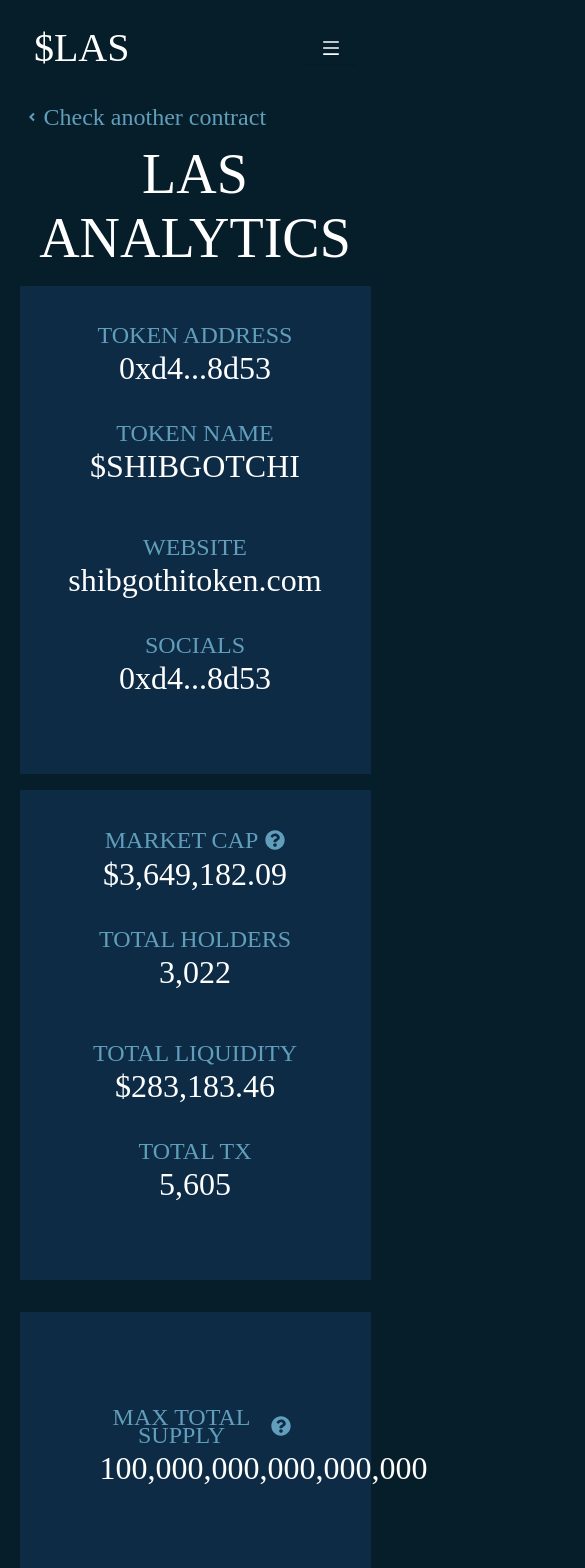
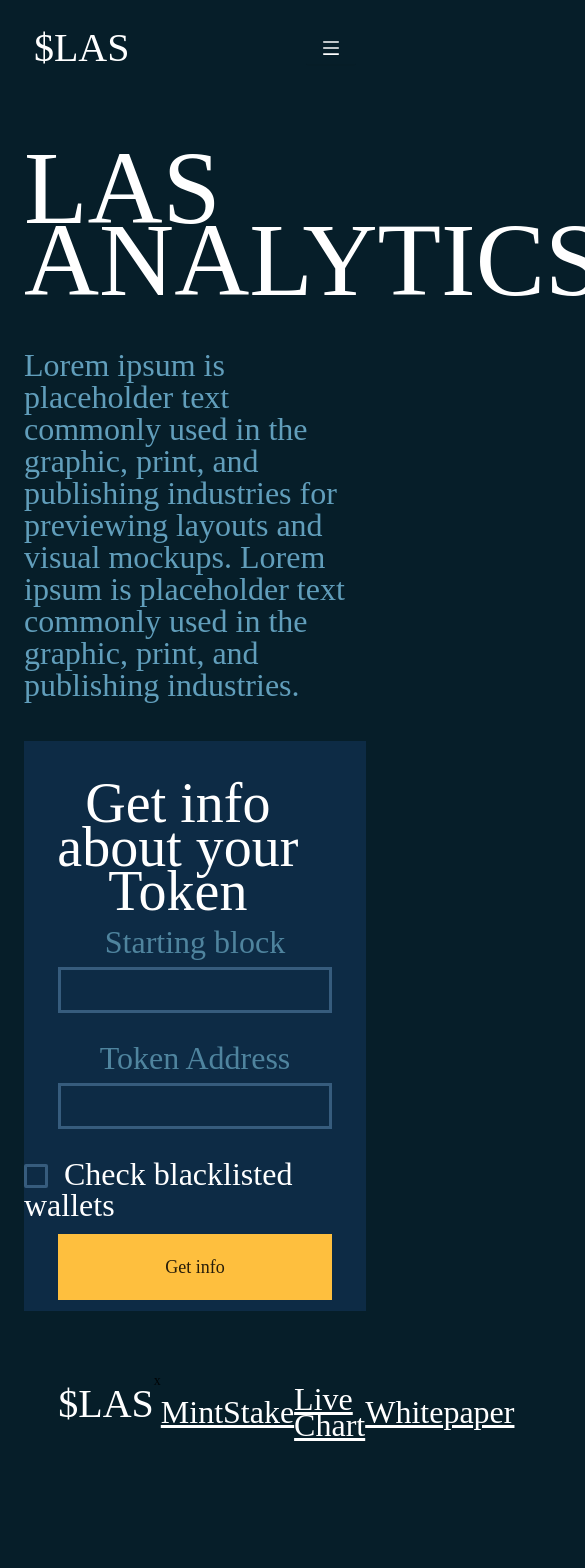
Before and after one commit to TukhtayevaRoziya/test_project, a Next.js app: page / in a window 390 px wide. Shown: the top 1568 px of the page, 585 px wide, since content can reach past the window. After the commit the page ends 1486 px from the top, so only its background shows below. Built offline with nearby package versions, Linux system fonts and the light colour scheme; a web font is replaced by a local one.

Commit message:
some fix

```diff
--- a/components/Home.jsx
+++ b/components/Home.jsx
@@ -1,5 +1,4 @@
 import Head from "next/head";
-
 import { Header } from "./header/Header";
 import { Table2 } from "./table/Table";
 import { Navbar } from "./navbar/Navbar";
@@ -13,8 +12,10 @@ export const Home = () => {
       <Head>
         <title>Lemonade Ape Stand</title>
       </Head>
+        <title>Lemonade Ape Stand</title>
       <Header />
       <Navbar smDisplay={"smDisplay"} />
+
       <Analytics />
       <div className={"myTable"}>
         <h1 className={styles.home__table_title}>
--- a/components/analytics/Analytics.module.css
+++ b/components/analytics/Analytics.module.css
@@ -127,14 +127,17 @@
     width: 90%
   }
   .analytics__body__title{
-    font-size: 56px;
+    font-size: 90px;
     margin-bottom: 0;
     margin-top: 0;
-    line-height: 64px;
+    line-height: 72px;
+    padding-top: 1rem;
+    padding-bottom: 1rem;
   }
 
   .analytics__body__check{
-    font-size: 24px
+    font-size: 32px;
+    line-height: 26px;
   }
 
   .analytics__body__block__box__titles div h3{
--- a/components/analytics/bigBlock/BigBlock.module.css
+++ b/components/analytics/bigBlock/BigBlock.module.css
@@ -54,4 +54,7 @@ all: unset;
   font-size: 50px;
   line-height: 50px
 }
+.bigBlock__img{
+  width: 100%
 }
+}
--- a/components/analytics/chart/Chart.module.css
+++ b/components/analytics/chart/Chart.module.css
@@ -149,5 +149,6 @@
   }
   .analytics__body__block__diagramma_box canvas {
     margin: 40px 0 0 0;
+    width: 100% !important
   }
 }
--- a/components/analytics/endBlock/bigBlockEnd/BigBlock.jsx
+++ b/components/analytics/endBlock/bigBlockEnd/BigBlock.jsx
@@ -21,7 +21,9 @@ export const BigBlock = () => {
             txt3={"926"}
             title4={"whales"}
             txt4={"14"}
-            btnClass2={'none'}/>
+            btnClass2={'bir'}
+
+            />
       </div>
     </div>
   )
--- a/components/analytics/endBlock/bigBlockEnd/BigBlock.module.css
+++ b/components/analytics/endBlock/bigBlockEnd/BigBlock.module.css
@@ -42,8 +42,8 @@ all: unset;
 
 .bigBlock__title h1{
   margin-bottom:1rem ;
-  font-size: 40px;
-  line-height: 45px
+  font-size: 56px;
+  line-height: 44px;
 }
 .bigBlock__text{
   width: 100%
--- a/components/login/Input.jsx
+++ b/components/login/Input.jsx
@@ -1,15 +1,18 @@
 import React, { useState } from "react";
-import style from "./login.module.css";
 import { message, Checkbox } from "antd";
+
 import Image from "next/image";
+import { useRouter } from 'next/router'
+
 import duck from "../../assets/duck.gif";
 import img from "../../assets/logintext.svg";
-import Link  from 'next/link'
-import Router from 'next/router'
+
+import style from "./login.module.css";
 
 export const Input = () => {
   const [message2, setMessage] = useState("");
   const [message3, setMessage2] = useState("");
+  const router = useRouter()
 
   const handleChange = (event) => {
     setMessage(event.target.value);
@@ -20,7 +23,9 @@ export const Input = () => {
 
   const handleClick = (event) => {
     event.preventDefault();
-    message.warning("Successfully completed");
+
+    message.success("Successfully completed");
+    router.push('/home')
   };
   return (
     <div className={style.login__input}>
--- a/components/navbar/Navbar.module.css
+++ b/components/navbar/Navbar.module.css
@@ -137,7 +137,7 @@
   }
 
 .navbar__links a {
-  font-size: 20px;
+  font-size: 32px;
   line-height: 26px;
 }
 }
--- a/pages/index.js
+++ b/pages/index.js
@@ -1,15 +1,17 @@
 import Head from "next/head";
-
 import {Home} from "../components/Home";
-
+import {Login} from "../components/login/Login";
+import {Navbar} from "../components/navbar/Navbar";
+import {Header} from "../components/header/Header";
 export default function Index() {
   return (
     <div>
       <Head>
         <title>Lemonade Ape Stand</title>
       </Head>
-      <Home />
-      {/* <Login /> */}
+      <Header />
+      <Navbar smDisplay={"smDisplay"} />
+      <Login />
     </div>
   );
 }
--- a/styles/home.module.css
+++ b/styles/home.module.css
@@ -12,9 +12,8 @@
 
 @media (min-width: 0) and (max-width: 1200.9px) {
   .home__table_title{
-    font-size: 40px;
     text-align: center;
-  line-height: 45px;
-
+    font-size: 56px;
+    line-height: 44px;
   }
 }
```
